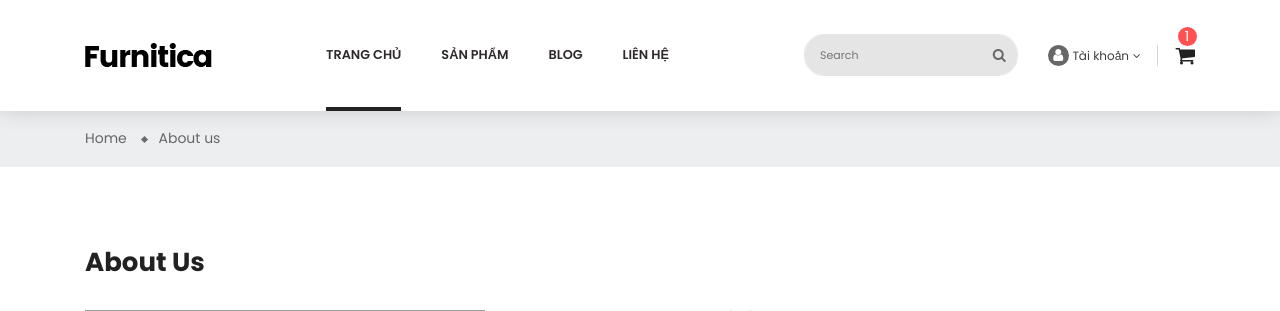
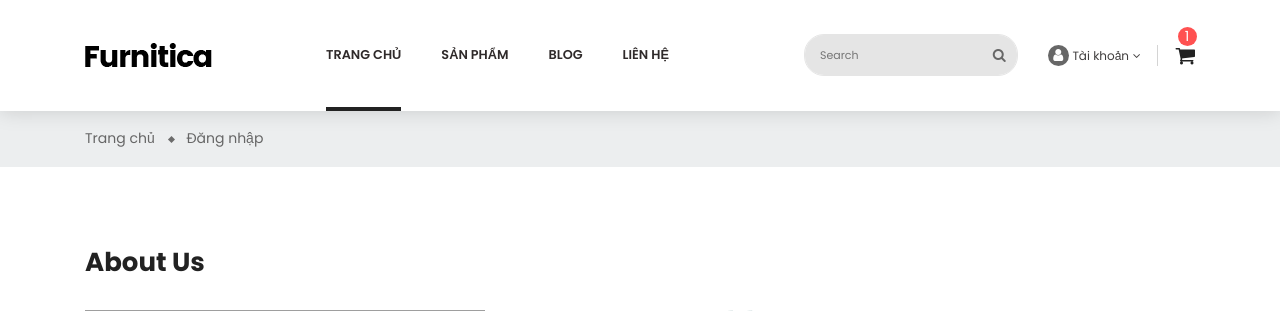
Before and after one commit to manhrev/LTWEB, a PHP site: the page made by mvc/views/about-us.php in a window 1280 px wide. Shown: the top 311 px of the page. Run offline with PHP 8.4, Linux system fonts and the light colour scheme; the template is opened without the code that fills it, so the values that code supplies are empty; some libraries are stand-ins or nearby versions; grey boxes are pictures that could not be loaded.

Commit message:
edit about us view

```diff
--- a/mvc/views/about-us.php
+++ b/mvc/views/about-us.php
@@ -55,13 +55,13 @@
 						<div class="breadcrumb">
 							<ol>
 								<li>
-									<a href="#">
-										<span>Home</span>
+									<a href="<?=BASE_URL?>">
+										<span>Trang chủ</span>
 									</a>
 								</li>
 								<li>
 									<a href="#">
-										<span>About us</span>
+										<span>Đăng nhập</span>
 									</a>
 								</li>
 							</ol>
```
